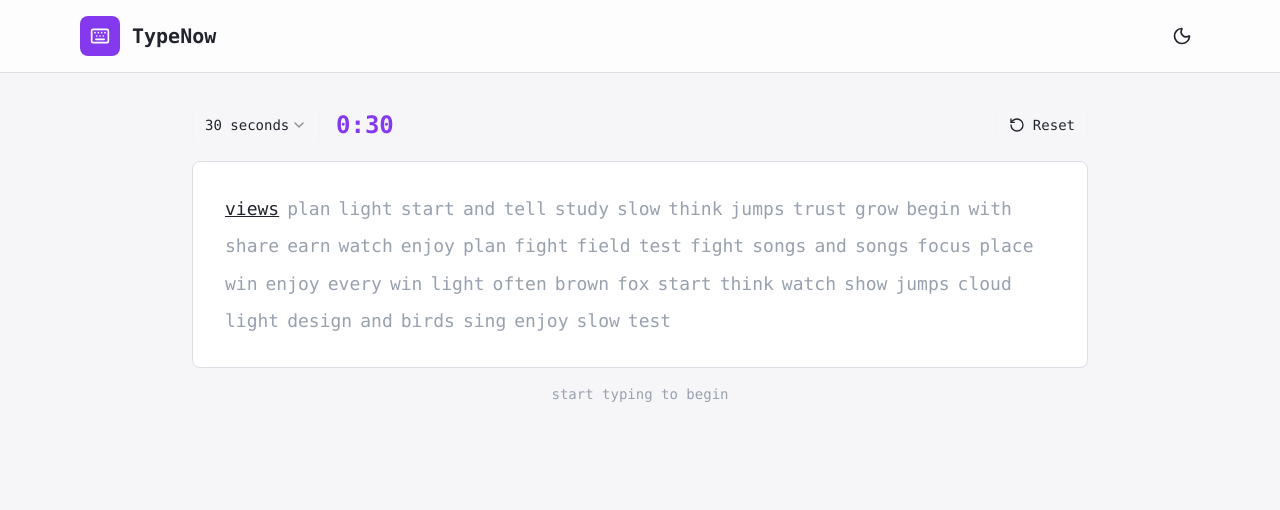
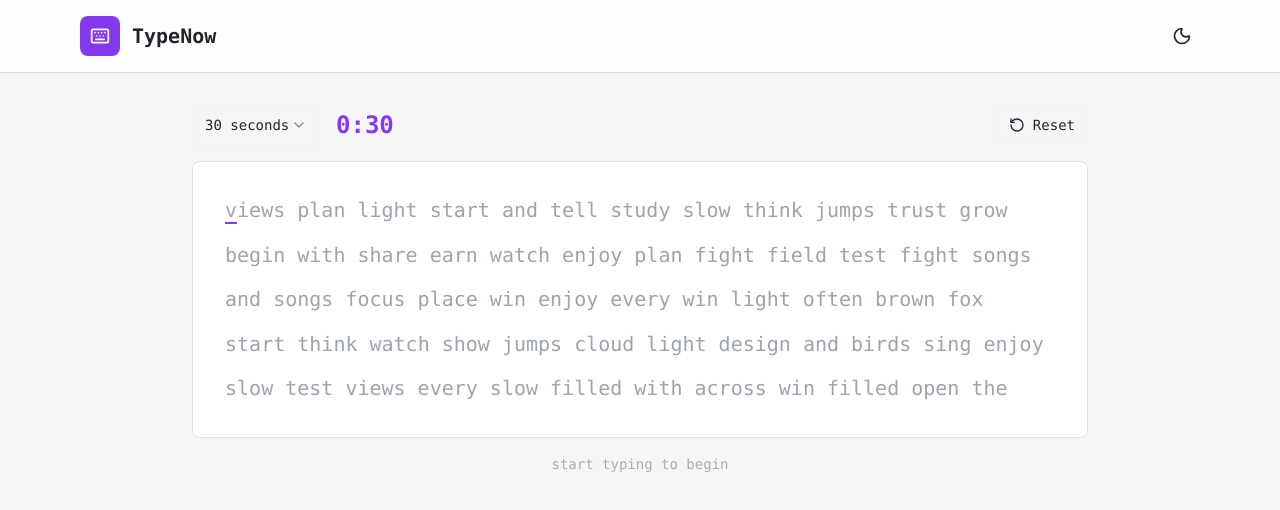
Before and after one commit to triemerge/typenow, a React (Vite) app: page / in a window 1280 px wide. Shown: the top 510 px of the page. Built offline with nearby package versions, Linux system fonts and the light colour scheme.

Commit message:
add character level highlighting

```diff
--- a/src/components/TypingDisplay.jsx
+++ b/src/components/TypingDisplay.jsx
@@ -1,24 +1,39 @@
 import React from 'react';
 
-export const TypingDisplay = ({ words, currentWordIndex, userInput }) => {
+export const TypingDisplay = ({ words, currentWordIndex, currentCharIndex, userInput }) => {
   if (!words || words.length === 0) return null;
 
-  return (
-    <div className="bg-card border border-border rounded-lg p-8 font-mono text-lg leading-relaxed">
-      <div className="flex flex-wrap gap-2">
-        {words.slice(0, 50).map((word, index) => {
-          let className = 'text-gray-400';
-          if (index < currentWordIndex) {
-            className = 'text-green-500';
-          } else if (index === currentWordIndex) {
-            className = 'text-foreground underline';
+  const renderWord = (word, wordIndex) => {
+    const isCurrentWord = wordIndex === currentWordIndex;
+    const isPastWord = wordIndex < currentWordIndex;
+
+    return (
+      <span key={wordIndex}>
+        {word.split('').map((char, charIndex) => {
+          let className = 'text-dim';
+
+          if (isCurrentWord) {
+            if (charIndex < userInput.length) {
+              className = userInput[charIndex] === char ? 'text-correct' : 'text-incorrect';
+            } else if (charIndex === currentCharIndex) {
+              className = 'text-dim border-b-2 border-primary';
+            }
+          } else if (isPastWord) {
+            className = 'text-correct';
           }
+
           return (
-            <span key={index} className={className}>
-              {word}
-            </span>
+            <span key={charIndex} className={className}>{char}</span>
           );
         })}
+      </span>
+    );
+  };
+
+  return (
+    <div className="bg-card border border-border rounded-lg p-8 font-mono text-xl leading-relaxed">
+      <div className="flex flex-wrap gap-3">
+        {words.slice(0, 60).map((word, index) => renderWord(word, index))}
       </div>
     </div>
   );
--- a/src/components/TypingTest.jsx
+++ b/src/components/TypingTest.jsx
@@ -6,9 +6,10 @@ import { TypingDisplay } from './TypingDisplay';
 import { useTypingTest } from '@/hooks/useTypingTest';
 
 export const TypingTest = ({ onComplete }) => {
-  const { words, initWords, generateWords } = useTypingTest();
+  const { words, initWords } = useTypingTest();
   const [timeLimit, setTimeLimit] = useState(30);
   const [currentWordIndex, setCurrentWordIndex] = useState(0);
+  const [currentCharIndex, setCurrentCharIndex] = useState(0);
   const [userInput, setUserInput] = useState('');
   const [timeRemaining, setTimeRemaining] = useState(30);
   const [hasStarted, setHasStarted] = useState(false);
@@ -40,6 +41,7 @@ export const TypingTest = ({ onComplete }) => {
               wpm, accuracy, duration: timeLimit,
               totalChars: totalCharsRef.current,
               correctChars: correctCharsRef.current,
+              timestamp: new Date(),
             });
           }
           return newTime;
@@ -59,6 +61,7 @@ export const TypingTest = ({ onComplete }) => {
     setHasStarted(false);
     setTimeRemaining(timeLimit);
     setCurrentWordIndex(0);
+    setCurrentCharIndex(0);
     setUserInput('');
     setCorrectChars(0);
     setTotalChars(0);
@@ -72,15 +75,21 @@ export const TypingTest = ({ onComplete }) => {
     if (e.key === ' ') {
       e.preventDefault();
       setCurrentWordIndex(prev => prev + 1);
+      setCurrentCharIndex(0);
       setUserInput('');
     } else if (e.key === 'Backspace') {
-      setUserInput(prev => prev.slice(0, -1));
+      e.preventDefault();
+      if (currentCharIndex > 0) {
+        setCurrentCharIndex(prev => prev - 1);
+        setUserInput(prev => prev.slice(0, -1));
+      }
     } else if (e.key.length === 1) {
       const newInput = userInput + e.key;
       setUserInput(newInput);
+      setCurrentCharIndex(prev => prev + 1);
       setTotalChars(prev => prev + 1);
       const currentWord = words[currentWordIndex];
-      if (currentWord && userInput.length < currentWord.length && e.key === currentWord[userInput.length]) {
+      if (currentWord && currentCharIndex < currentWord.length && e.key === currentWord[currentCharIndex]) {
         setCorrectChars(prev => prev + 1);
       }
     }
@@ -115,6 +124,7 @@ export const TypingTest = ({ onComplete }) => {
       <TypingDisplay
         words={words}
         currentWordIndex={currentWordIndex}
+        currentCharIndex={currentCharIndex}
         userInput={userInput}
       />
 
@@ -127,7 +137,7 @@ export const TypingTest = ({ onComplete }) => {
       />
 
       {!hasStarted && (
-        <p className="text-center text-gray-400 text-sm">start typing to begin</p>
+        <p className="text-center text-muted-foreground/60 text-sm">start typing to begin</p>
       )}
     </div>
   );
--- a/src/index.css
+++ b/src/index.css
@@ -17,6 +17,10 @@
     --border: 220 15% 88%;
     --input: 220 15% 96%;
     --ring: 265 85% 58%;
+    --text-dim: 220 10% 65%;
+    --text-correct: 142 76% 36%;
+    --text-incorrect: 0 85% 60%;
+    --text-current: 265 85% 58%;
     --radius: 0.5rem;
   }
 
@@ -36,6 +40,10 @@
     --border: 220 13% 25%;
     --input: 220 13% 15%;
     --ring: 265 85% 58%;
+    --text-dim: 0 0% 50%;
+    --text-correct: 142 76% 60%;
+    --text-incorrect: 0 84% 60%;
+    --text-current: 265 85% 58%;
   }
 }
 
@@ -71,4 +79,23 @@
     font-family: ui-monospace, SFMono-Regular, Menlo, Monaco, Consolas,
       "Liberation Mono", "Courier New", monospace;
   }
+
+  .text-dim {
+    color: hsl(var(--text-dim));
+  }
+
+  .text-correct {
+    color: hsl(var(--text-correct));
+    font-weight: 500;
+  }
+
+  .text-incorrect {
+    color: hsl(var(--text-incorrect));
+    background: hsl(var(--text-incorrect) / 0.1);
+  }
+
+  .text-current {
+    background: hsl(var(--text-current) / 0.2);
+    border-radius: 2px;
+  }
 }
```
